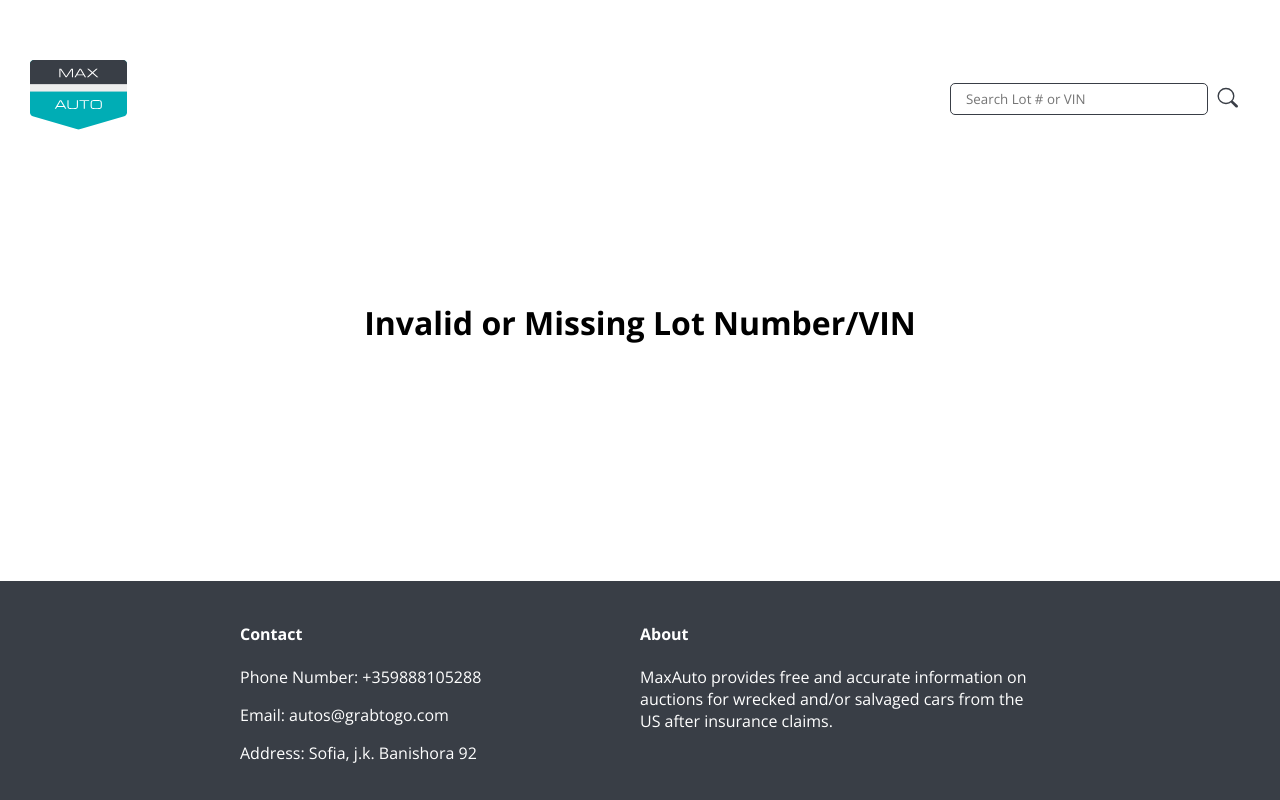
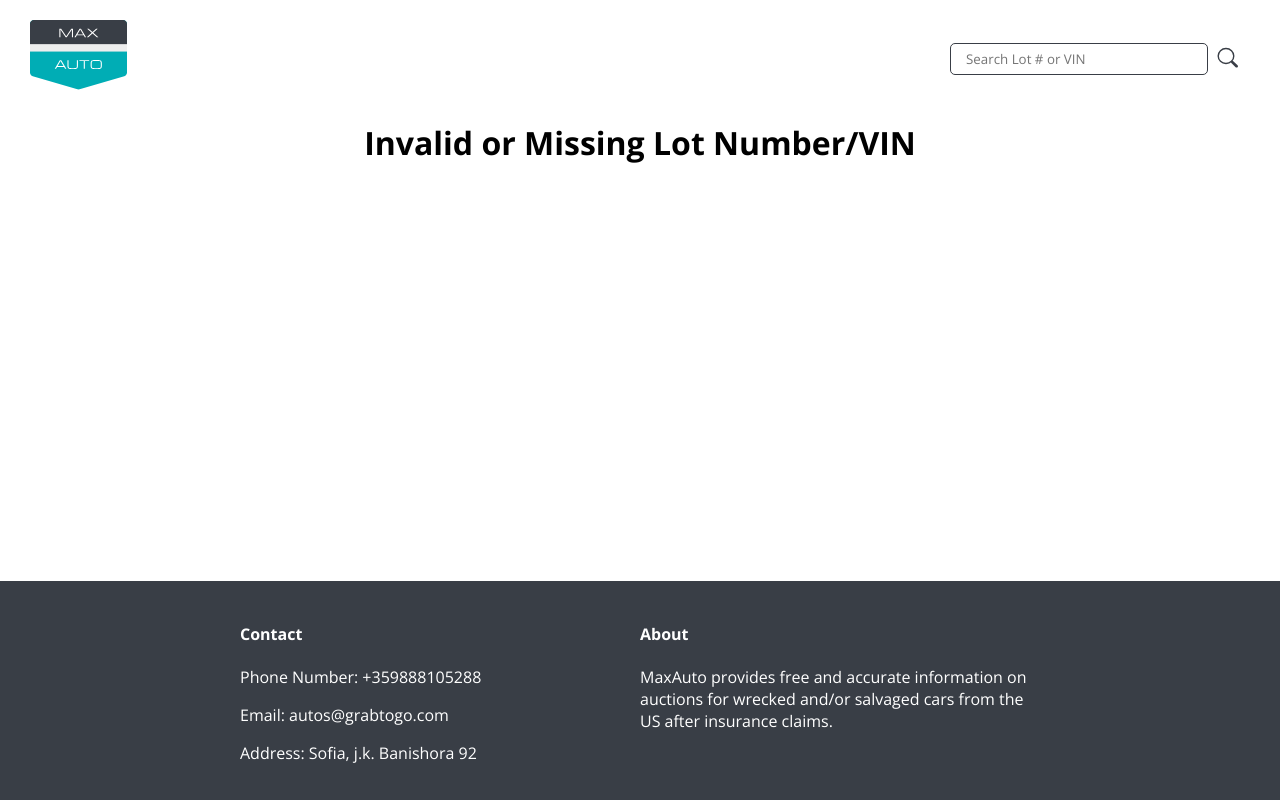
Before and after one commit to martinpetrov1096/auction-site, a Next.js app: page /search in a window 1280 px wide. Built offline with nearby package versions, Linux system fonts and the light colour scheme.

Commit message:
[IMP] Various minor ux improvements

```diff
--- a/components/auction-details/details-table.js
+++ b/components/auction-details/details-table.js
@@ -44,9 +44,9 @@ DetailsTable.propTypes = {
 //////////////// STYLED COMPONENTS /////////////////
 ////////////////////////////////////////////////////
 const Wrapper = styled.ul`
-   width: inherit;
+   width: calc(100% - 20px);
    margin: 0;
-   padding: 0;
+   padding: 10px;
 
    display: flex;
    flex-flow: column nowrap;
@@ -54,11 +54,12 @@ const Wrapper = styled.ul`
    align-items: center;
 `;
 const Detail = styled.li`
-   width: 90%;
+   width: 100%;
    /* border-bottom: solid 1px grey; */
    padding-bottom: 0px;
    list-style-type: none;
    font-family: ${({theme}) => theme.font};
+   font-size: 12px;
    font-weight: ${({important}) => important ? 'bold' : 'normal'};
    text-transform: capitalize;
    display: flex;
--- a/components/auction-details/large.js
+++ b/components/auction-details/large.js
@@ -160,6 +160,7 @@ const Wrapper = styled.div`
    width: min(1300px, 80%);
    border-radius: 20px;
    padding: min(50px, 5%);
+   padding-top: 0px;
    box-shadow: ${({theme}) => theme.shadowSmall};
    display: flex;
    /* Reverse wrap so image gallery is at the end on mobile */
--- a/components/auction-details/small.js
+++ b/components/auction-details/small.js
@@ -76,10 +76,14 @@ AuctionDetailsSmall.propTypes = {
 ////////////////////////////////////////////////////
 
 const Wrapper = styled.a`
-   width: min(400px, 95%);
-   margin: 40px;
+   //width: min(300px, 95%);
+
+   flex: 0 0 300px;
+   max-width: 400px;
+   //padding: 5px;'
+   margin: 5px;
    border-radius: 5px;
-   box-shadow: ${({theme}) => theme.shadowSmall};
+   box-shadow: 0 1px 2px rgba(0,0,0,0.19), 0 1px 1px rgba(0,0,0,0.23);
    color: inherit;
    text-decoration: inherit;
    transition: box-shadow .2s ease-in-out,
@@ -89,8 +93,6 @@ const Wrapper = styled.a`
     * bigger and make the more details button green
    */
    :hover {
-      box-shadow: ${({theme}) => theme.shadowLarge};
-      transform: scale(1.01);
       > h3 {
          background-color: ${({theme}) => theme.teal};
       }
--- a/components/auction-list.js
+++ b/components/auction-list.js
@@ -35,5 +35,5 @@ const Wrapper = styled.div`
    display: flex;
    flex-flow: row wrap;
    align-items: stretch;
-   justify-content: center;
+   justify-content: flex-start;
 `;
--- a/components/navbar/index.js
+++ b/components/navbar/index.js
@@ -40,8 +40,8 @@ const Nav = styled.nav`
    width: 100%;
    background-color: white;
    transition: ${({theme}) => theme.transition};
-   transition: padding .3s ease-in-out,
-               box-shadow .3s ease-in-out;
+   transition: padding .1s ease-in-out,
+               box-shadow .1s ease-in-out;
    padding-left: 30px;
    padding-right: 30px;
    /**
@@ -52,14 +52,14 @@ const Nav = styled.nav`
       if (props.scroll) {
          return `
             box-shadow: ${props.theme.shadowLarge};
-            padding-top: 15px;
-            padding-bottom: 15px;
+            padding-top: 10px;
+            padding-bottom: 10px;
          `;
       } else {
          return `
             box-shadow: 'none';
-            padding-top: 60px;
-            padding-bottom: 60px;
+            padding-top: 20px;
+            padding-bottom: 20px;
          `;
       }
    }}
--- a/pages/_app.js
+++ b/pages/_app.js
@@ -62,8 +62,8 @@ const Wrapper = styled.div`
    align-items: center;
 `;
 const Main = styled.main`
-   margin-top: 200px;
-   padding-top: 80px;
+   margin-top: 100px;
+   //padding-top: 80px;
    width: 100%;
    display: flex;
    flex-flow: column nowrap;
```
